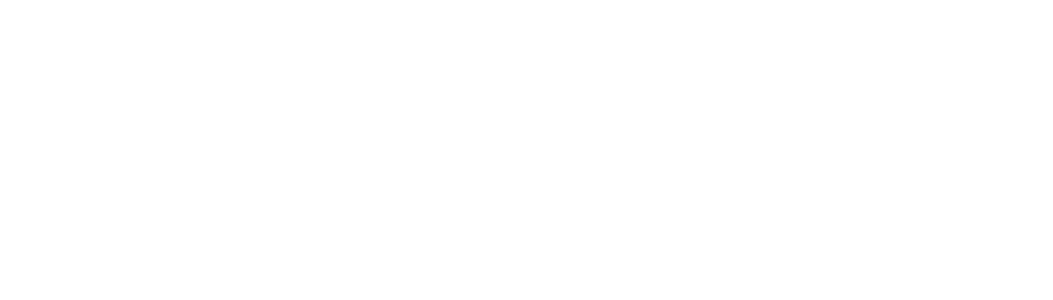
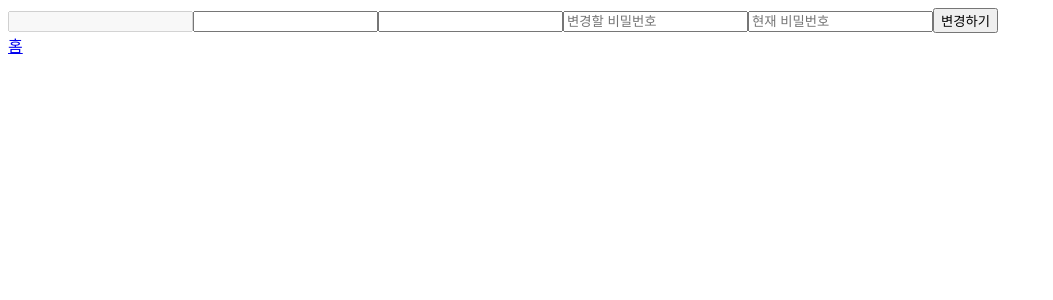
Before and after one commit to Yunseong-dev/login-learn, a React (Vite) app in the folder front/: page /me in a window 1280 px wide. Before the commit this address had no page. Shown: the top 300 px of the page, without its empty margins (0-1053 px from the left). Built offline with nearby package versions, Linux system fonts and the light colour scheme.

Commit message:
오류메세지 수정 밑 내정보 페이지 추가

```diff
--- a/front/package.json
+++ b/front/package.json
@@ -12,6 +12,7 @@
   "dependencies": {
     "axios": "^1.6.7",
     "crypto": "^1.0.1",
+    "js-cookie": "^3.0.5",
     "jwt-decode": "^4.0.0",
     "react": "^18.2.0",
     "react-cookie": "^7.1.0",
--- a/front/src/App.tsx
+++ b/front/src/App.tsx
@@ -2,6 +2,7 @@ import { Routes, Route } from 'react-router-dom';
 import Signup from './page/signup';
 import Signin from './page/signin';
 import Main from './page/main';
+import Me from './page/me';
 
 const App = () => {
   return (
@@ -9,6 +10,7 @@ const App = () => {
       <Route path="/" element={<Main />} />
       <Route path="/signup" element={<Signup />} />
       <Route path="/signin" element={<Signin />} />
+      <Route path="/me" element={<Me />} />
     </Routes>
   );
 };
--- a/front/src/page/main.tsx
+++ b/front/src/page/main.tsx
@@ -5,17 +5,17 @@ import axios from "axios";
 
 const Main = () => {
   const { token, removeToken } = useToken();
-  const [userName, setUserName] = useState('');
+  const [ name, setName] = useState("");
 
   useEffect(() => {
     if (token) {
-      axios.get('http://localhost:8080/userinfo', {
+      axios.get('http://localhost:8080/user/userinfo', {
         headers: {
           Authorization: `Bearer ${token}`
         }
       })
       .then((response) => {
-        setUserName(response.data.name);
+        setName(response.data.name);
       })
       .catch((error) => {
         console.error(error);
@@ -27,8 +27,9 @@ const Main = () => {
     <div>
       {!!token ? (
         <>
-          <div>반갑습니다, {userName}님!</div>
+          <div>반갑습니다, {name}님!</div>
           <Link to={"/"}><div onClick={removeToken}>로그아웃</div></Link>
+          <a href="/me">내정보</a>
         </>
       ): (
         <>
--- /dev/null
+++ b/front/src/page/me.tsx
@@ -0,0 +1,100 @@
+import useToken from "../hooks/userToken";
+import { useEffect, useState } from "react";
+import axios from "axios";
+import { customAxios } from "../utils/axios";
+import { useNavigate } from "react-router-dom";
+
+
+
+
+const me = () => {
+  const { token, setToken } = useToken();
+  const [id, setId] = useState("");
+  const [name, setName] = useState("");
+  const [email, setEmail] = useState("");
+  const [password, setPassword] = useState('');
+  const [repassword, setRePassword] = useState('');
+
+  const navigate = useNavigate();
+
+  useEffect(() => {
+    if (token) {
+      axios.get('http://localhost:8080/user/userinfo', {
+        headers: {
+          Authorization: `Bearer ${token}`
+        }
+      })
+        .then((response) => {
+          setId(response.data.id);
+          setName(response.data.name);
+          setEmail(response.data.email);
+        })
+        .catch((error) => {
+          console.error(error);
+        });
+    }
+  }, [token]);
+
+  const passwordChack = async (e: { preventDefault: () => void; }) => {
+    e.preventDefault();
+
+    if (!repassword) {
+      alert("현재 비밀번호를 입력해주세요.");
+      return;
+    }
+
+    if(name === null || email === null){
+      alert("이름 또는 이메일을 입력하세요.")
+      return;
+    }
+
+    try {
+      const response = await customAxios.post('/user/PC', {
+        id,
+        repassword
+      });
+
+      const token = response.data.token;
+      setToken(token);
+      try{
+        const response = await customAxios.post('/user/Change', {
+          id,
+          name,
+          email,
+          password
+        });
+        alert("회원정보가 수정되었습니다.");
+        window.location.reload();
+
+      }catch{
+      }
+
+    } catch (error) {
+      console.error("로그인 중 오류 발생", error);
+      if (axios.isAxiosError(error)) {
+        const response = error.response;
+        if (response?.status === 400) {
+          alert("현재 비밀번호가 일치하지 않습니다.");
+        } else {
+          alert("로그인 중 알 수 없는 오류가 발생했습니다.");
+        }
+      }
+    }
+  };
+
+  return (
+    <div>
+      <form onSubmit={passwordChack}>
+        <input type="text" value={id} disabled/>
+        <input type="text" value={name} onChange={(e) => setName(e.target.value)} />
+        <input type="text" value={email} onChange={(e) => setEmail(e.target.value)} />
+        <input type="password" placeholder="변경할 비밀번호" value={password} onChange={(e) => setPassword(e.target.value)} />
+        <input type="password" placeholder="현재 비밀번호" value={repassword} onChange={(e) => setRePassword(e.target.value)} />
+        <button type="submit">변경하기</button>
+      </form>
+      <a href="/">홈</a>
+    </div>
+  );
+}
+
+export default me;
--- a/front/src/page/signin.tsx
+++ b/front/src/page/signin.tsx
@@ -27,7 +27,7 @@ const SignIn = () => {
     }
 
     try {
-      const response = await customAxios.post('/signin', {
+      const response = await customAxios.post('/user', {
         id,
         password
       });
@@ -40,7 +40,7 @@ const SignIn = () => {
       if (axios.isAxiosError(error)) {
         const response = error.response;
         if (response?.status === 400) {
-          alert(response?.data.message);
+          alert("아이디 또는 비밀번호가 틀렸습니다.");
         } else {
           alert("로그인 중 알 수 없는 오류가 발생했습니다.");
         }
--- a/front/src/page/signup.tsx
+++ b/front/src/page/signup.tsx
@@ -1,9 +1,9 @@
-import { AxiosResponse } from "axios";
 import { customAxios } from "../utils/axios";
 import { useCallback, useState } from 'react';
 import { useNavigate } from 'react-router-dom';
 
 const SignIn = () => {
+  const pk = 0;
   const [id, setId] = useState("");
   const [name, setName] = useState("");
   const [email, setEmail] = useState("");
@@ -28,14 +28,14 @@ const SignIn = () => {
 
       alert('회원가입이 완료되었습니다. 다시 로그인하여주세요.');
       navigate('/signin');
-    }catch (error: any) {
+    } catch (error: any) {
       console.error('회원가입 중 오류 발생', error);
       if (error?.response?.status === 400) {
-          alert(error.response.data.message);
+        alert(error.response.data.message);
       } else {
-          alert('회원가입 중 오류가 발생했습니다.');
+        alert(error.response.data.message);
       }
-  }
+    }
 
   };
 
```
Also changed, not shown: 1 other file (tests, documents, lock files or other folders).
